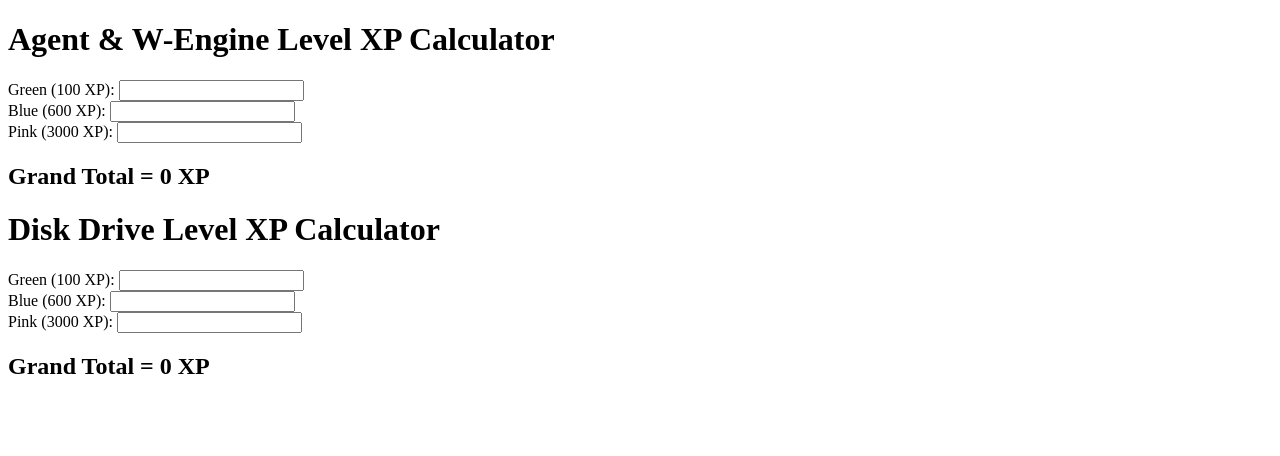
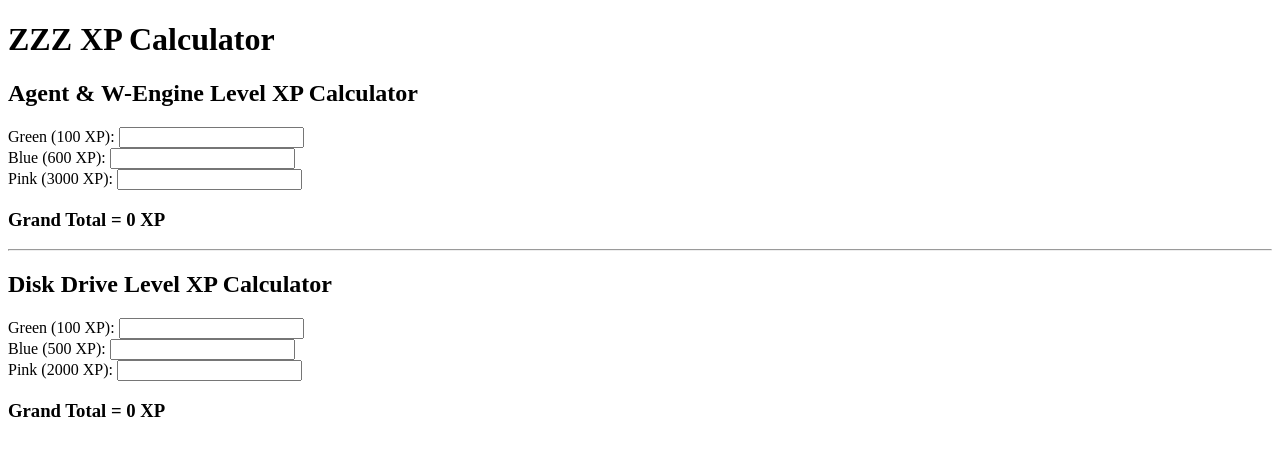
Before and after one commit to dhaffaardhana2002/zzz-log-calculation, a plain HTML site: page index.html in a window 1280 px wide. Drawn offline with Linux system fonts and the light colour scheme.

Commit message:
small changes

```diff
--- a/index.html
+++ b/index.html
@@ -39,7 +39,8 @@
     </script>
 </head>
 <body>
-    <h1>Agent & W-Engine Level XP Calculator</h1>
+    <h1>ZZZ XP Calculator</h1>
+    <h2>Agent & W-Engine Level XP Calculator</h2>
     <div>
         <label for="green1">Green (100 XP): </label>
         <input type="number" id="green1" oninput="calculateTotal1()">
@@ -52,21 +53,21 @@
         <label for="pink1">Pink (3000 XP): </label>
         <input type="number" id="pink1" oninput="calculateTotal1()">
     </div>
-    <h2 id="totalXP1">Grand Total = 0 XP</h2>
-
-    <h1>Disk Drive Level XP Calculator</h1>
+    <h3 id="totalXP1">Grand Total = 0 XP</h3>
+<hr>
+    <h2>Disk Drive Level XP Calculator</h2>
     <div>
         <label for="green2">Green (100 XP): </label>
         <input type="number" id="green2" oninput="calculateTotal2()">
     </div>
     <div>
-        <label for="blue2">Blue (600 XP): </label>
+        <label for="blue2">Blue (500 XP): </label>
         <input type="number" id="blue2" oninput="calculateTotal2()">
     </div>
     <div>
-        <label for="pink2">Pink (3000 XP): </label>
+        <label for="pink2">Pink (2000 XP): </label>
         <input type="number" id="pink2" oninput="calculateTotal2()">
     </div>
-    <h2 id="totalXP2">Grand Total = 0 XP</h2>
+    <h3 id="totalXP2">Grand Total = 0 XP</h3>
 </body>
 </html>
```
